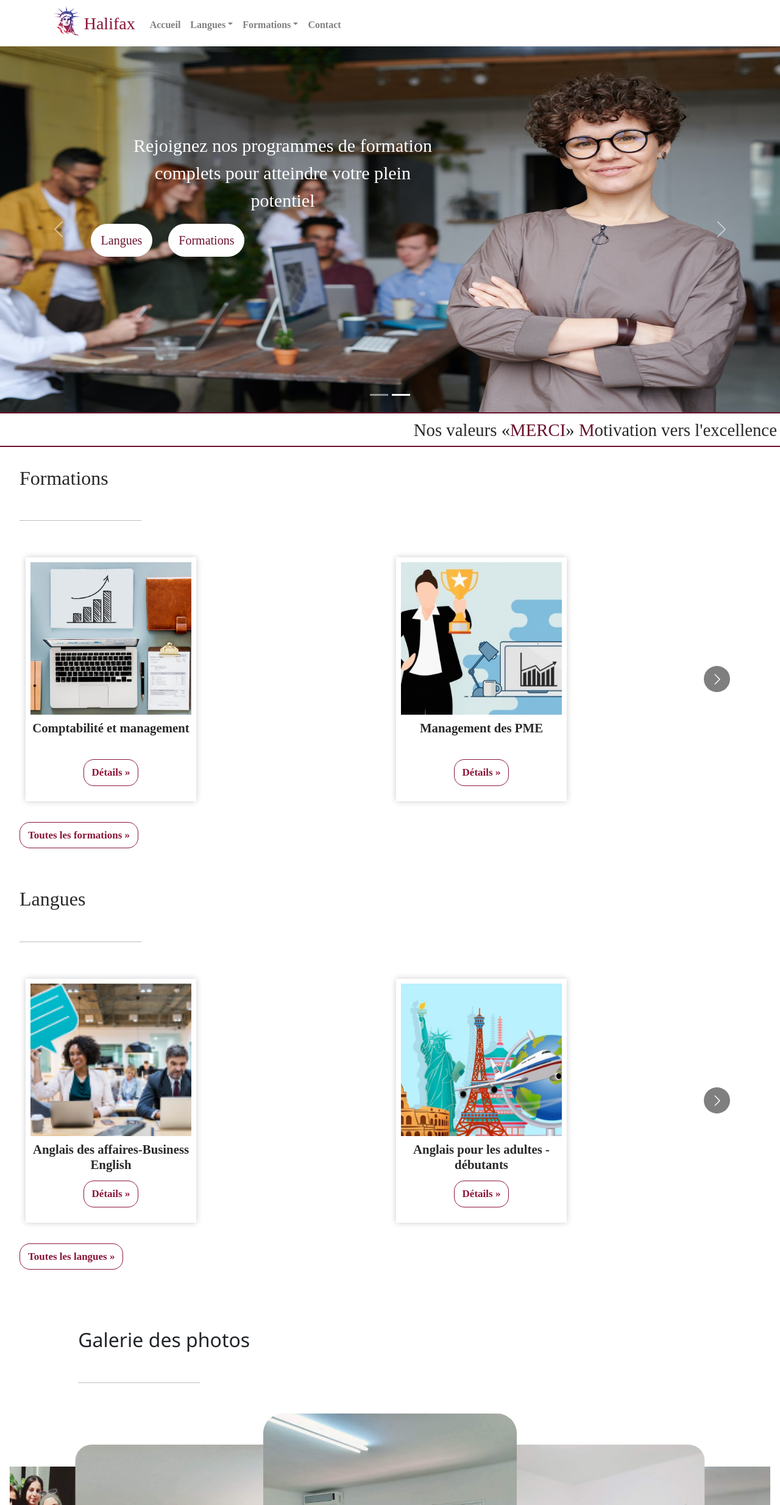
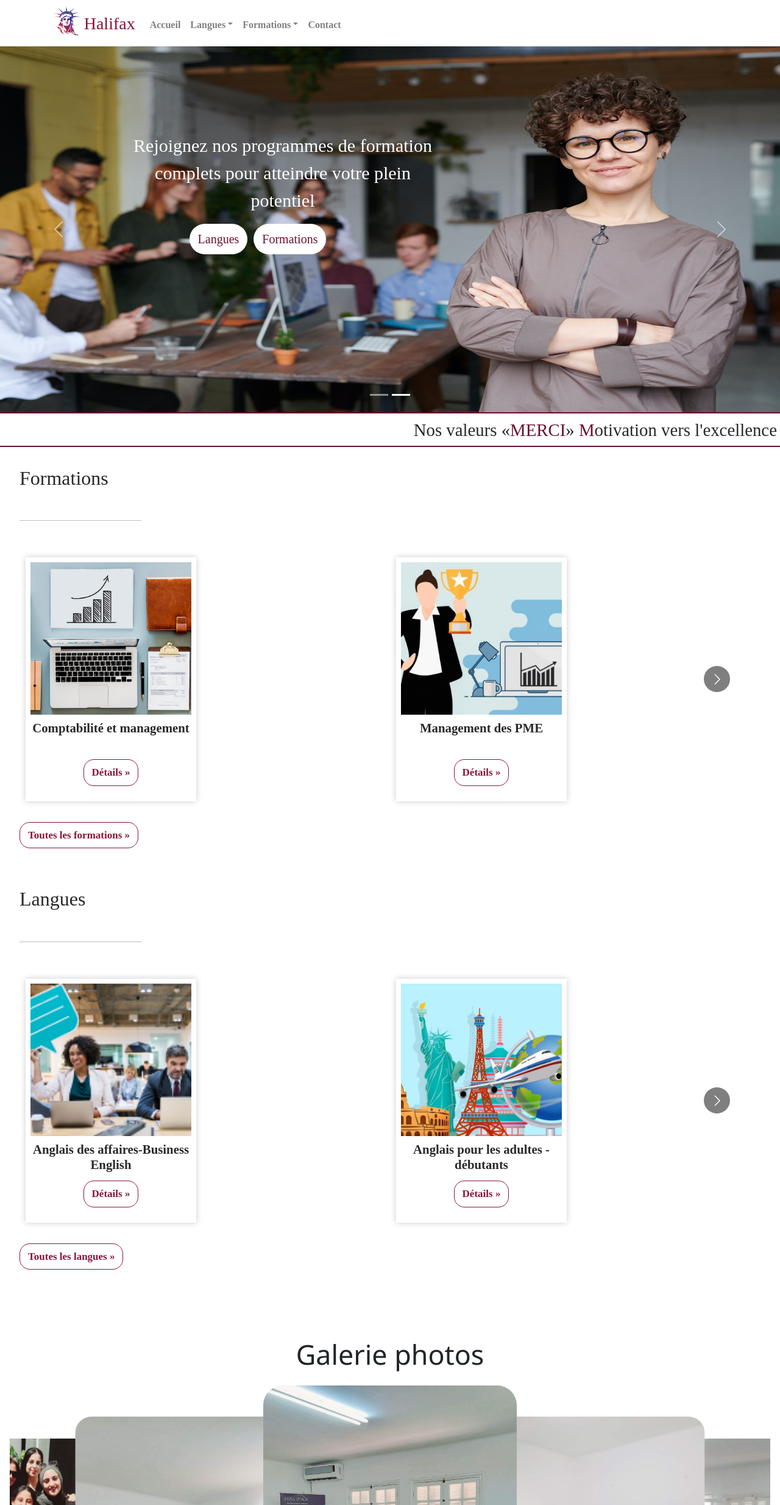
Before and after one commit to wassimelfen/Halifax, a React (Create React App) app: page / in a window 1280 px wide. Shown: the top 2468 px of the page at 61% size. Built offline with nearby package versions, Linux system fonts and the light colour scheme.

Commit message:
fixing hero buttons

```diff
--- a/src/App.css
+++ b/src/App.css
@@ -848,6 +848,8 @@ body {
   border-radius: 30px;
   margin-right: 26px;
   cursor: pointer;
+  margin-left: 37px;
+  margin-right: -28px !important;
 }
 /* mobile */
 .hero-carousel-button2 {
--- a/src/components/Gallery.jsx
+++ b/src/components/Gallery.jsx
@@ -25,10 +25,7 @@ import slide_image_13 from "../gal13.jpeg";
 function Gallery() {
   return (
     <div className="containergallery">
-      <div>
-        <h1 className="galleryTitle">Galerie des photos</h1>
-      </div>
-      <div className="line lineML"></div>
+      <h1 className="heading">Galerie photos</h1>
 
       <Swiper
         effect={"coverflow"}
--- a/src/components/Hero2.jsx
+++ b/src/components/Hero2.jsx
@@ -55,13 +55,13 @@ const Hero2 = () => {
             plein potentiel
           </p>
           <button
-            className="hero-carousel-button"
+            className="hero-carousel-button2"
             onClick={handleLangueButtonClick}
           >
             Langues
           </button>
           <button
-            className="hero-carousel-button"
+            className="hero-carousel-button2"
             onClick={handleFormationButtonClick}
           >
             Formations
@@ -86,13 +86,13 @@ const Hero2 = () => {
             plein potentiel
           </p>
           <button
-            className="hero-carousel-button"
+            className="hero-carousel-button2"
             onClick={handleLangueButtonClick}
           >
             Langues
           </button>
           <button
-            className="hero-carousel-button"
+            className="hero-carousel-button2"
             onClick={handleFormationButtonClick}
           >
             Formations
@@ -104,13 +104,13 @@ const Hero2 = () => {
             expert
           </p>
           <button
-            className="hero-carousel-button"
+            className="hero-carousel-button2"
             onClick={handleLangueButtonClick}
           >
             Langues
           </button>
           <button
-            className="hero-carousel-button"
+            className="hero-carousel-button2"
             onClick={handleFormationButtonClick}
           >
             Formations
```
